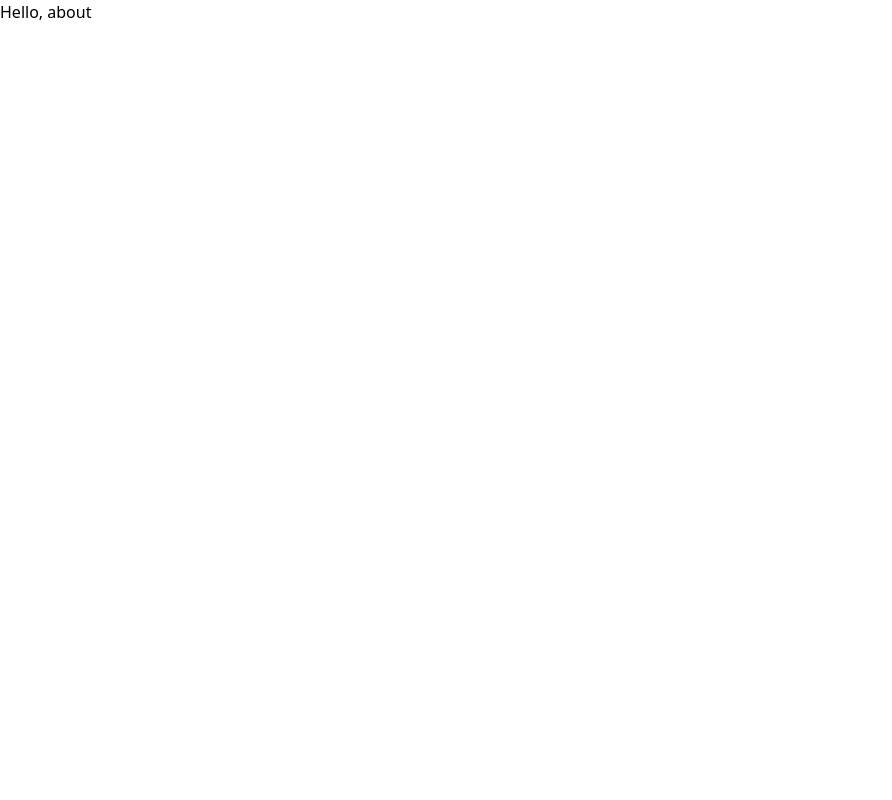
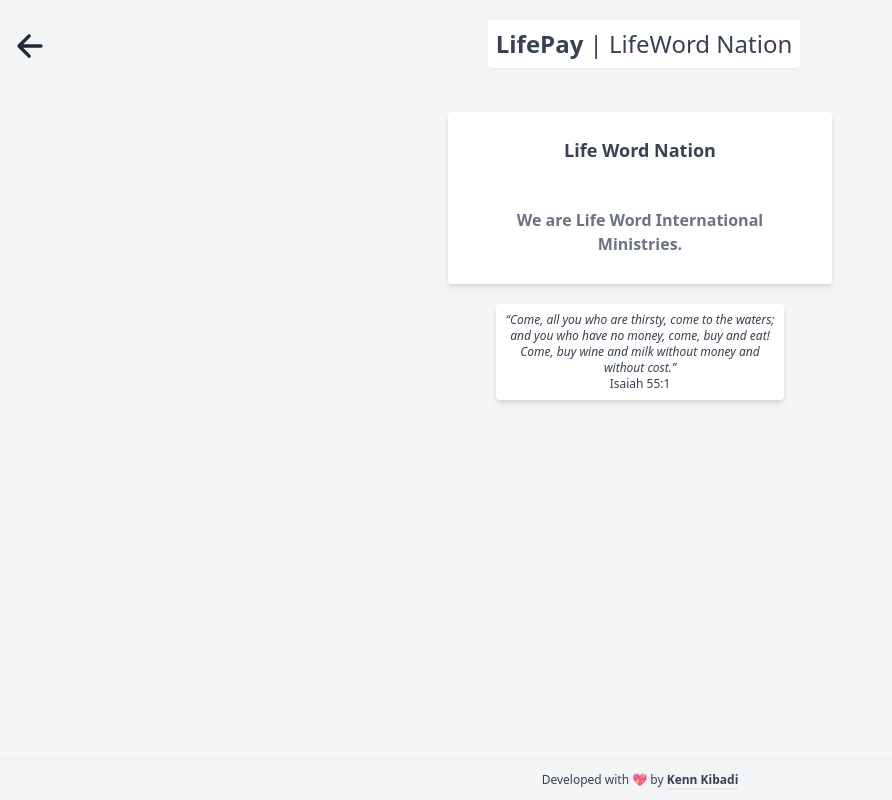
Before and after one commit to KennStack01/LifePay-app, a Gatsby site: page /about in a window 1280 px wide. Shown: the whole page, without its empty margins (0-892 px from the left). Built offline with nearby package versions, Linux system fonts and the light colour scheme; Gatsby itself is replaced by a stand-in of ours.

Commit message:
added about page

```diff
--- /dev/null
+++ b/src/Components/PageComponents/AboutContent.js
@@ -0,0 +1,36 @@
+import React from 'react'
+
+
+const AboutContent = () => {
+
+    return (
+        <div>
+            <div className="flex flex-col md:grid grid-cols-1 place-items-center mx-9 md:w-96 md:mx-auto shadow-md rounded bg-white">
+                <div className="flex flex-row mx-auto mt-4 mb-4">
+                   {/* Logo */}
+                    <div className="my-auto">
+                        <h1 className="text-lg mt-2 font-bold text-gray-700">Life Word Nation</h1>
+                    </div>
+                </div>
+                <div className="mx-7 my-7 font-semibold text-gray-500">
+                    <p>
+                        We are Life Word International Ministries.
+                    </p>
+                </div>
+                {/* <a href={`${data.contentfulPayPal.payPalLink}`} target="__blank" className="mx-7 my-8 font-semibold p-4 text-gray-100 rounded-3xl" style={{ background: "#3b7bbf" }}>
+                    <p className="hover:text-white"> Click and Pay directly </p>
+                </a> */}
+            </div>
+            <div className="flex flex-col md:w-72 md:mx-auto mx-9 mt-5 p-2 shadow-md text-xs font-medium rounded bg-white">
+                <p className="italic">
+                    “Come, all you who are thirsty, come to the waters;
+                    and you who have no money, come, buy and eat!
+                    Come, buy wine and milk without money and without cost.”
+                </p>
+                <p className="">Isaiah 55:1</p>
+            </div>
+        </div>
+    )
+}
+
+export default AboutContent
--- a/src/pages/about.js
+++ b/src/pages/about.js
@@ -1,9 +1,37 @@
 import React from 'react'
+import { Link } from 'gatsby'
+import AboutContent from '../Components/PageComponents/AboutContent'
+import { IoArrowBack } from 'react-icons/io5'
+
+
+const styles = {
+    layoutContent: 'text-center flex flex-col h-screen font-sans text-gray-700 bg-gray-100',
+    children: 'flex-grow',
+}
+
 
 const about = () => {
     return (
-        <div>
-            <h1>Hello, about</h1>
+
+        <div className={styles.layoutContent}>
+            <div className="flex flex-row justify-between my-5">
+                <Link to="/">
+                    <div className="text-4xl ml-3 mt-2 text-gray-800">
+                        <IoArrowBack/>
+                    </div>
+                </Link>
+                <p className="text-2xl -ml-6 bg-white rounded shadow-sm p-2"> <span className="font-semibold">LifePay</span> | LifeWord Nation </p>
+                <div className="mr-4"></div>
+            </div>
+            <main className={`${styles.children} mt-6`}>
+                <AboutContent/>
+            </main>
+            {/* Footer */}
+            <div>
+                <h1 className="text-xs text-center mt-7 p-3 shadow">
+                    Developed with 💖 by <a href="https://www.twitter.com/KennKIBADI" target="_blank" rel="noreferrer" className="font-bold border-blue-20 border-b-2">Kenn Kibadi</a>
+                </h1>
+            </div>
         </div>
     )
 }
```
